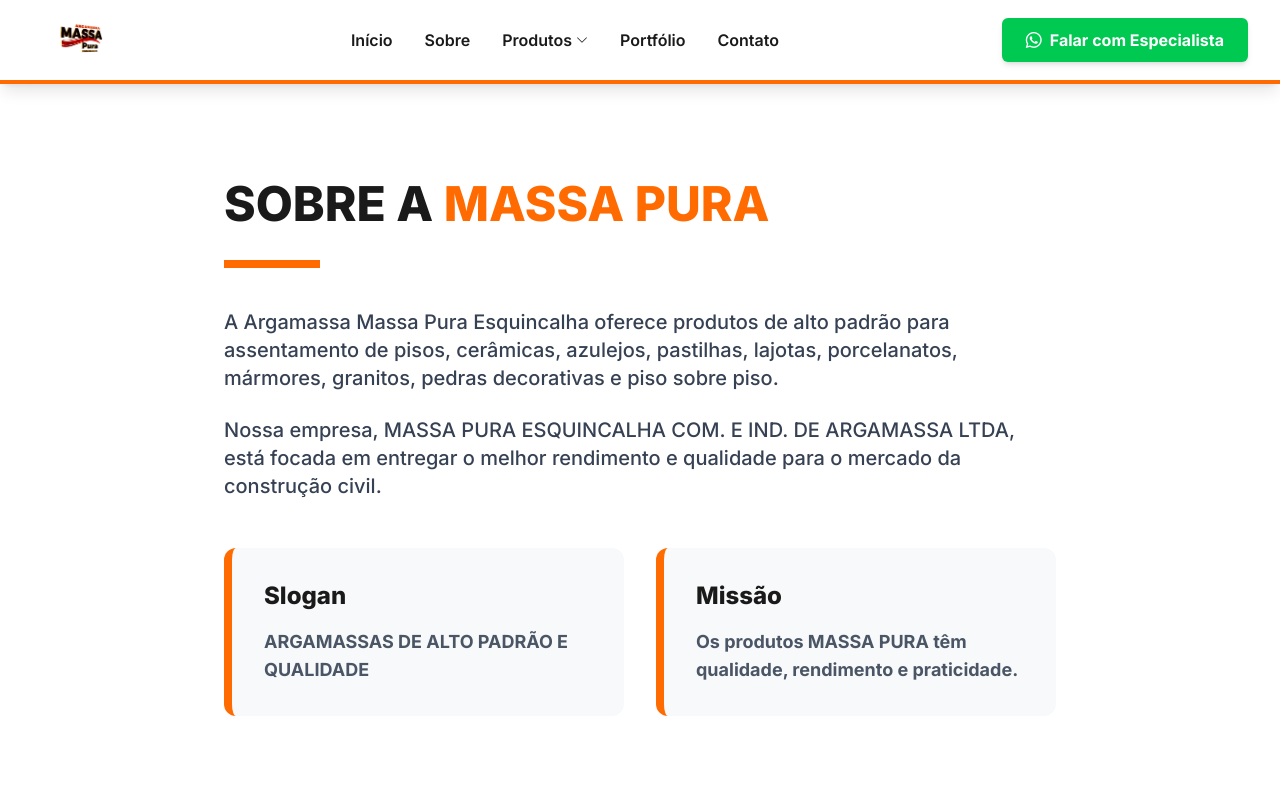
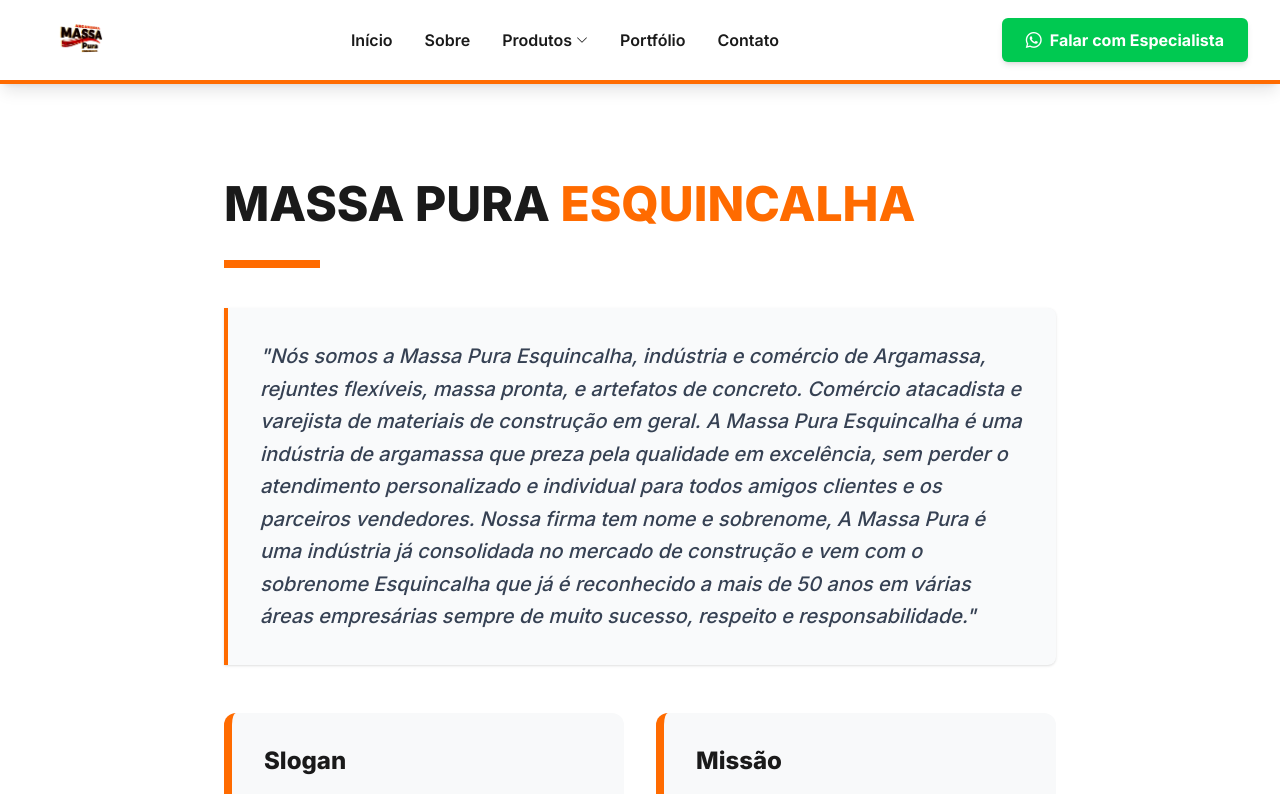
Before and after one commit to joabedev123-alt/massa-pura-institucional, a React (Vite) app: page /sobre in a window 1280 px wide. Shown: the top 794 px of the page. Built offline with nearby package versions, Linux system fonts and the light colour scheme.

Commit message:
Atualiza o texto da página Sobre com a nova descrição institucional da Massa Pura Esquincalha

```diff
--- a/src/pages/Sobre.tsx
+++ b/src/pages/Sobre.tsx
@@ -2,14 +2,13 @@
   return (
     <div className="py-24 bg-white min-h-screen">
       <div className="container mx-auto px-4 lg:px-8 max-w-4xl">
-        <h1 className="text-5xl font-black text-brand-black mb-8 uppercase">Sobre a <span className="text-brand-orange">Massa Pura</span></h1>
+        <h1 className="text-4xl md:text-5xl font-black text-brand-black mb-8 uppercase">Massa Pura <span className="text-brand-orange">Esquincalha</span></h1>
         <div className="w-24 h-2 bg-brand-orange mb-10"></div>
-        <p className="text-xl text-gray-700 font-medium mb-6">
-          A Argamassa Massa Pura Esquincalha oferece produtos de alto padrão para assentamento de pisos, cerâmicas, azulejos, pastilhas, lajotas, porcelanatos, mármores, granitos, pedras decorativas e piso sobre piso.
-        </p>
-        <p className="text-xl text-gray-700 font-medium mb-12">
-          Nossa empresa, MASSA PURA ESQUINCALHA COM. E IND. DE ARGAMASSA LTDA, está focada em entregar o melhor rendimento e qualidade para o mercado da construção civil.
-        </p>
+        <div className="bg-gray-50 border-l-4 border-brand-orange p-6 md:p-8 rounded-r-lg shadow-sm mb-12">
+          <p className="text-lg md:text-xl text-gray-700 font-medium leading-relaxed italic">
+            "Nós somos a Massa Pura Esquincalha, indústria e comércio de Argamassa, rejuntes flexíveis, massa pronta, e artefatos de concreto. Comércio atacadista e varejista de materiais de construção em geral. A Massa Pura Esquincalha é uma indústria de argamassa que preza pela qualidade em excelência, sem perder o atendimento personalizado e individual para todos amigos clientes e os parceiros vendedores. Nossa firma tem nome e sobrenome, A Massa Pura é uma indústria já consolidada no mercado de construção e vem com o sobrenome Esquincalha que já é reconhecido a mais de 50 anos em várias áreas empresárias sempre de muito sucesso, respeito e responsabilidade."
+          </p>
+        </div>
 
         <div className="grid md:grid-cols-2 gap-8">
            <div className="bg-brand-light p-8 rounded-xl border-l-8 border-brand-orange">
```
